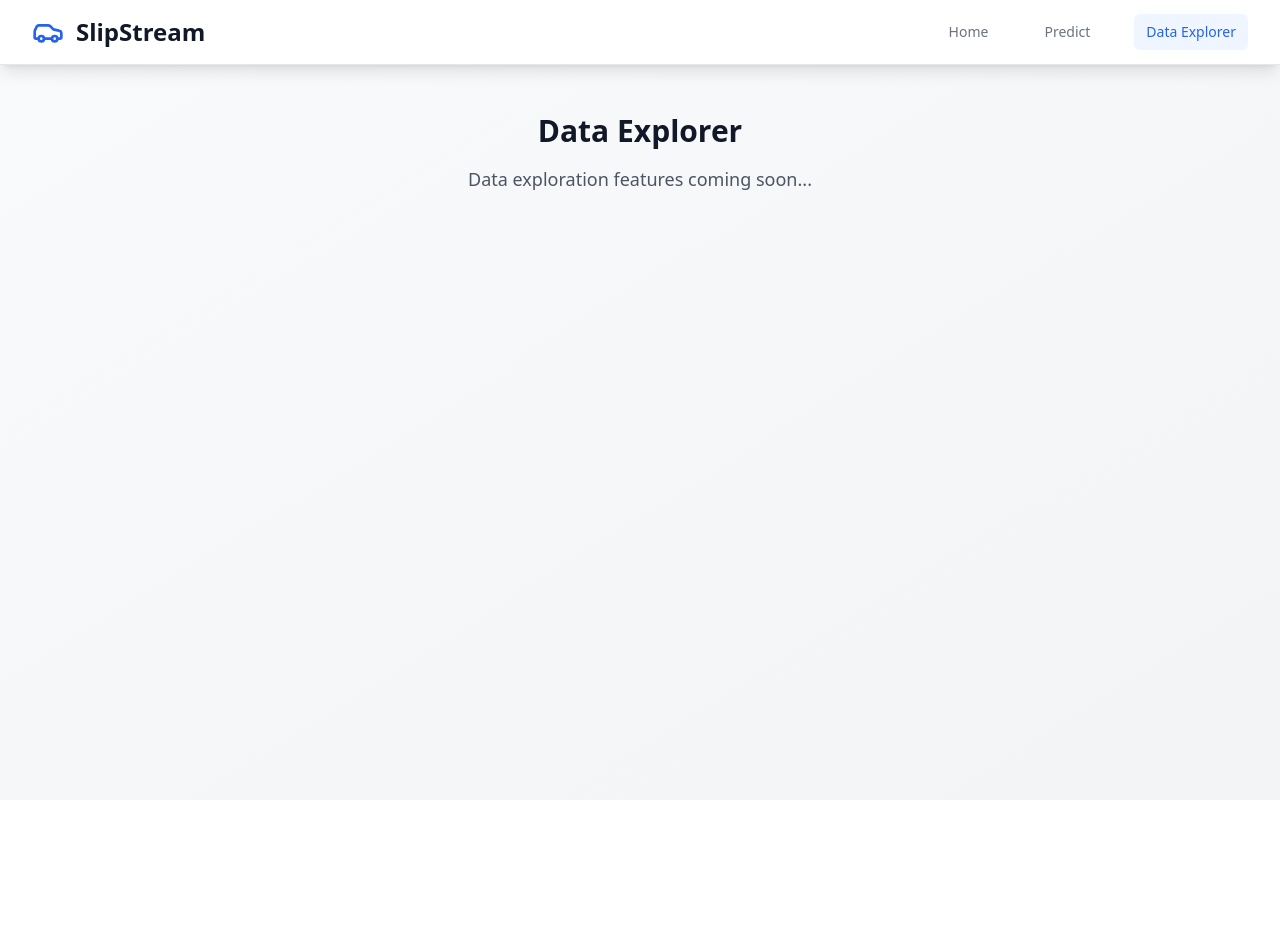
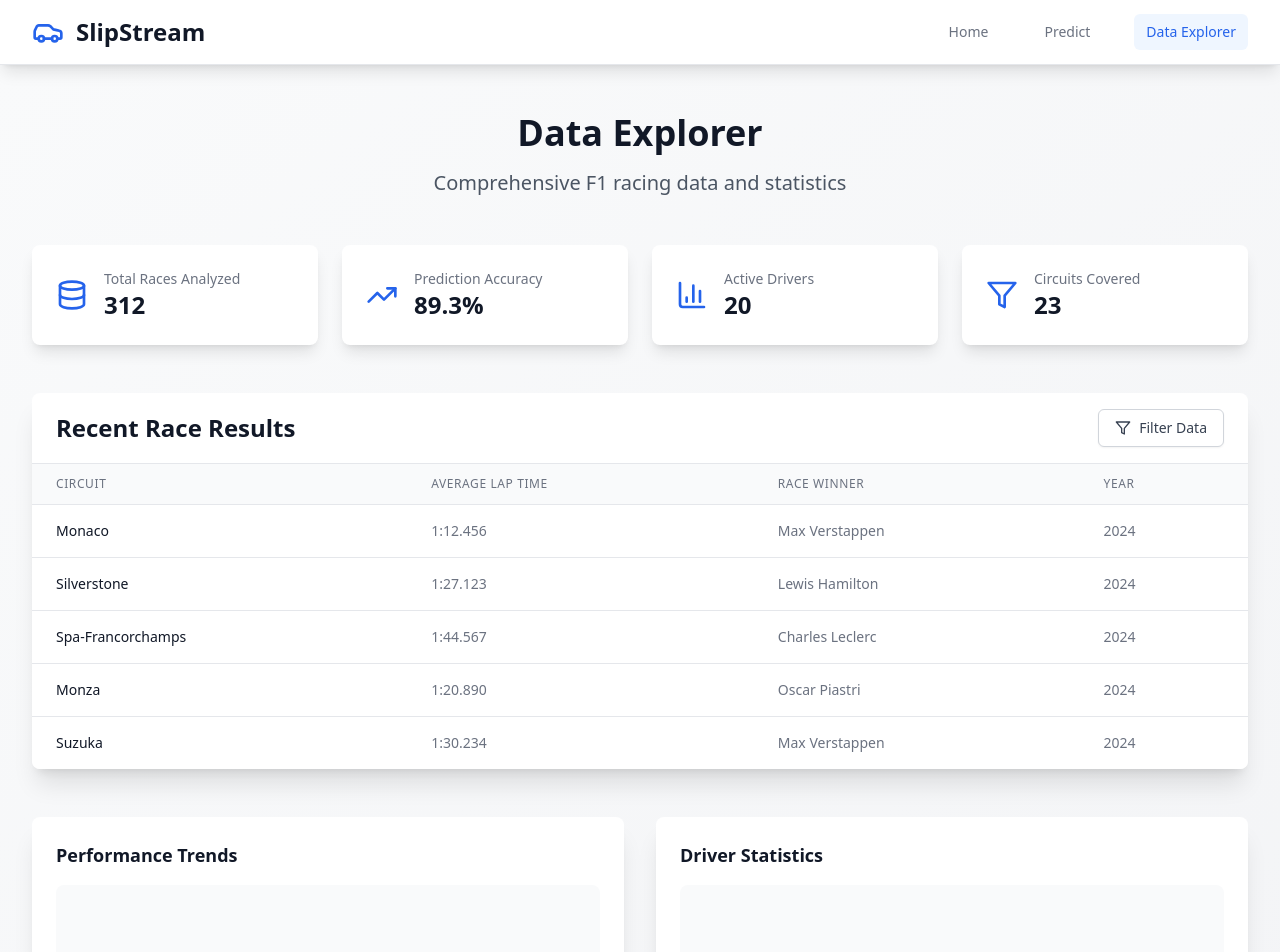
Before and after one commit to aayushh-patell/SlipStream, a React (Vite) app: page /data in a window 1280 px wide. Shown: the top 952 px of the page. Before the commit the page ends 800 px from the top, so only its background shows below. Built offline with nearby package versions, Linux system fonts and the light colour scheme.

Commit message:
Add comprehensive Data Explorer page with statistics table and chart placeholders

```diff
--- a/src/App.tsx
+++ b/src/App.tsx
@@ -2,6 +2,7 @@ import { BrowserRouter, Routes, Route } from "react-router-dom";
 import Navigation from "./components/Navigation";
 import Home from "./pages/Home";
 import Predict from "./pages/Predict";
+import DataExplorer from "./pages/DataExplorer";
 
 const App = () => (
   <BrowserRouter>
@@ -19,17 +20,6 @@ const App = () => (
   </BrowserRouter>
 );
 
-const DataExplorer = () => (
-  <div className="max-w-7xl mx-auto py-12 px-4 sm:px-6 lg:px-8">
-    <div className="text-center">
-      <h2 className="text-3xl font-bold text-gray-900">Data Explorer</h2>
-      <p className="mt-4 text-lg text-gray-600">
-        Data exploration features coming soon...
-      </p>
-    </div>
-  </div>
-);
-
 const NotFound = () => (
   <div className="max-w-7xl mx-auto py-12 px-4 sm:px-6 lg:px-8">
     <div className="text-center">
--- /dev/null
+++ b/src/pages/DataExplorer.tsx
@@ -0,0 +1,125 @@
+import { BarChart3, TrendingUp, Database, Filter } from "lucide-react";
+
+const DataExplorer = () => {
+  const mockData = [
+    { circuit: "Monaco", avgLapTime: "1:12.456", winner: "Max Verstappen", year: 2024 },
+    { circuit: "Silverstone", avgLapTime: "1:27.123", winner: "Lewis Hamilton", year: 2024 },
+    { circuit: "Spa-Francorchamps", avgLapTime: "1:44.567", winner: "Charles Leclerc", year: 2024 },
+    { circuit: "Monza", avgLapTime: "1:20.890", winner: "Oscar Piastri", year: 2024 },
+    { circuit: "Suzuka", avgLapTime: "1:30.234", winner: "Max Verstappen", year: 2024 },
+  ];
+
+  const stats = [
+    { label: "Total Races Analyzed", value: "312", icon: Database },
+    { label: "Prediction Accuracy", value: "89.3%", icon: TrendingUp },
+    { label: "Active Drivers", value: "20", icon: BarChart3 },
+    { label: "Circuits Covered", value: "23", icon: Filter },
+  ];
+
+  return (
+    <div className="min-h-screen bg-gradient-to-br from-gray-50 to-gray-100 py-12">
+      <div className="max-w-7xl mx-auto px-4 sm:px-6 lg:px-8">
+        <div className="text-center mb-12">
+          <h1 className="text-4xl font-bold text-gray-900 mb-4">Data Explorer</h1>
+          <p className="text-xl text-gray-600">
+            Comprehensive F1 racing data and statistics
+          </p>
+        </div>
+
+        {/* Stats Grid */}
+        <div className="grid grid-cols-1 md:grid-cols-2 lg:grid-cols-4 gap-6 mb-12">
+          {stats.map((stat, index) => (
+            <div key={index} className="bg-white rounded-lg shadow-lg p-6">
+              <div className="flex items-center">
+                <div className="flex-shrink-0">
+                  <stat.icon className="h-8 w-8 text-blue-600" />
+                </div>
+                <div className="ml-4">
+                  <p className="text-sm font-medium text-gray-500">{stat.label}</p>
+                  <p className="text-2xl font-bold text-gray-900">{stat.value}</p>
+                </div>
+              </div>
+            </div>
+          ))}
+        </div>
+
+        {/* Recent Race Data */}
+        <div className="bg-white rounded-lg shadow-xl overflow-hidden">
+          <div className="px-6 py-4 border-b border-gray-200">
+            <div className="flex items-center justify-between">
+              <h2 className="text-2xl font-bold text-gray-900">Recent Race Results</h2>
+              <button className="inline-flex items-center px-4 py-2 border border-gray-300 rounded-md shadow-sm text-sm font-medium text-gray-700 bg-white hover:bg-gray-50">
+                <Filter className="h-4 w-4 mr-2" />
+                Filter Data
+              </button>
+            </div>
+          </div>
+
+          <div className="overflow-x-auto">
+            <table className="min-w-full divide-y divide-gray-200">
+              <thead className="bg-gray-50">
+                <tr>
+                  <th className="px-6 py-3 text-left text-xs font-medium text-gray-500 uppercase tracking-wider">
+                    Circuit
+                  </th>
+                  <th className="px-6 py-3 text-left text-xs font-medium text-gray-500 uppercase tracking-wider">
+                    Average Lap Time
+                  </th>
+                  <th className="px-6 py-3 text-left text-xs font-medium text-gray-500 uppercase tracking-wider">
+                    Race Winner
+                  </th>
+                  <th className="px-6 py-3 text-left text-xs font-medium text-gray-500 uppercase tracking-wider">
+                    Year
+                  </th>
+                </tr>
+              </thead>
+              <tbody className="bg-white divide-y divide-gray-200">
+                {mockData.map((race, index) => (
+                  <tr key={index} className="hover:bg-gray-50">
+                    <td className="px-6 py-4 whitespace-nowrap text-sm font-medium text-gray-900">
+                      {race.circuit}
+                    </td>
+                    <td className="px-6 py-4 whitespace-nowrap text-sm text-gray-500">
+                      {race.avgLapTime}
+                    </td>
+                    <td className="px-6 py-4 whitespace-nowrap text-sm text-gray-500">
+                      {race.winner}
+                    </td>
+                    <td className="px-6 py-4 whitespace-nowrap text-sm text-gray-500">
+                      {race.year}
+                    </td>
+                  </tr>
+                ))}
+              </tbody>
+            </table>
+          </div>
+        </div>
+
+        {/* Charts Section */}
+        <div className="mt-12 grid grid-cols-1 lg:grid-cols-2 gap-8">
+          <div className="bg-white rounded-lg shadow-xl p-6">
+            <h3 className="text-lg font-semibold text-gray-900 mb-4">Performance Trends</h3>
+            <div className="h-64 flex items-center justify-center bg-gray-50 rounded-lg">
+              <div className="text-center">
+                <BarChart3 className="h-12 w-12 text-gray-400 mx-auto mb-2" />
+                <p className="text-gray-500">Chart visualization coming soon</p>
+              </div>
+            </div>
+          </div>
+
+          <div className="bg-white rounded-lg shadow-xl p-6">
+            <h3 className="text-lg font-semibold text-gray-900 mb-4">Driver Statistics</h3>
+            <div className="h-64 flex items-center justify-center bg-gray-50 rounded-lg">
+              <div className="text-center">
+                <TrendingUp className="h-12 w-12 text-gray-400 mx-auto mb-2" />
+                <p className="text-gray-500">Chart visualization coming soon</p>
+              </div>
+            </div>
+          </div>
+        </div>
+      </div>
+    </div>
+  );
+};
+
+export default DataExplorer;
```
